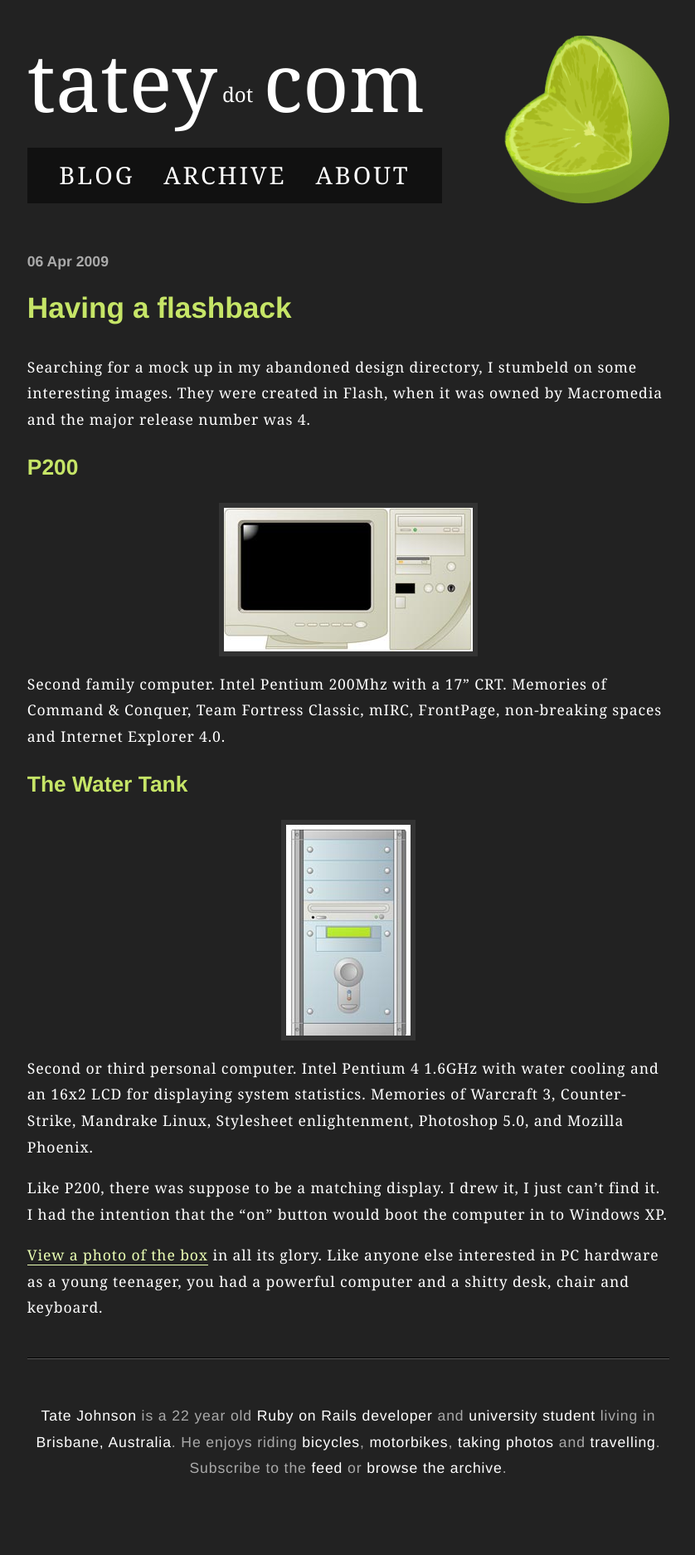
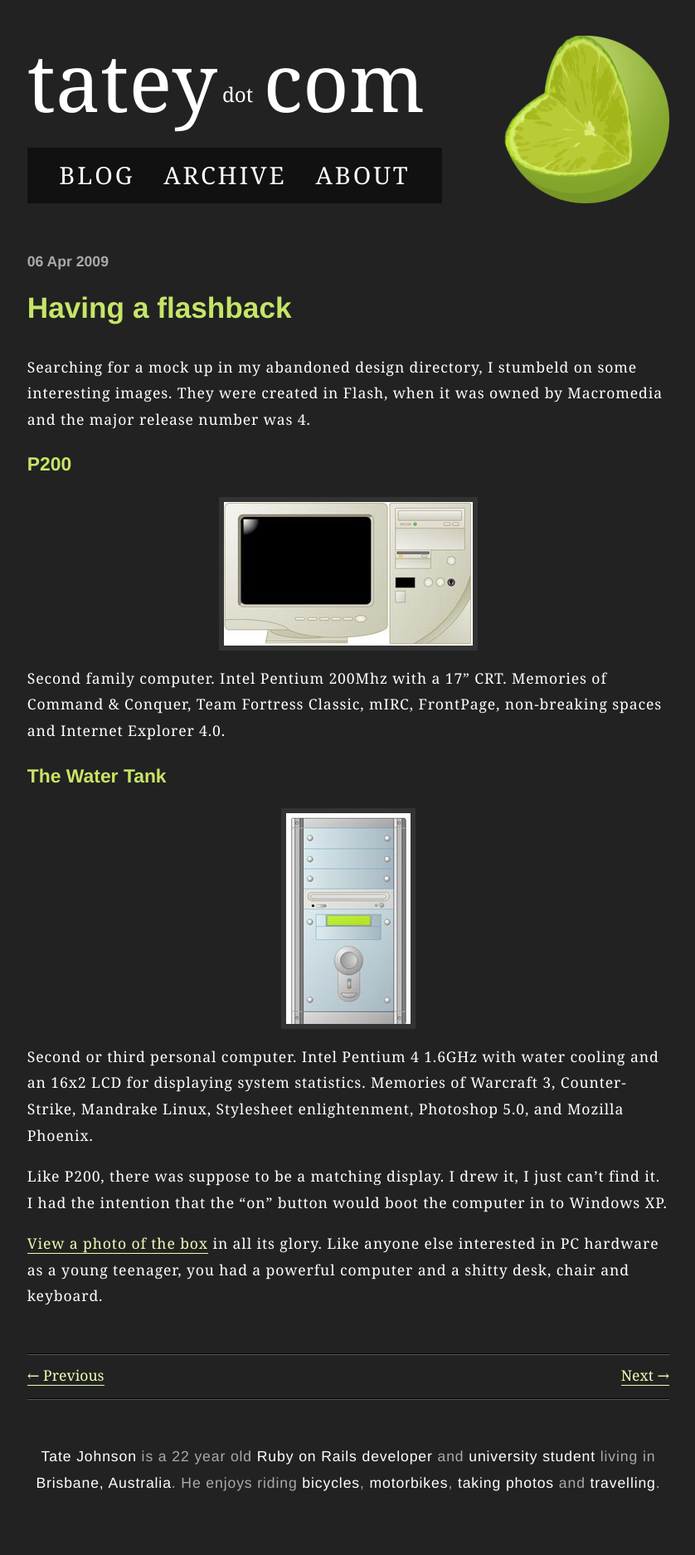
Before and after one commit to tatey/tatey.com, a Jekyll site: the page built from _posts/2009-04-06-having-a-flashback.markdown, in a window 1280 px wide. Shown: the whole page at 83% size, without its empty margins (220-1058 px from the left). Built offline with Jekyll 4.4.1, drawn with Linux system fonts in a browser that asks for light colours.

Commit message:
Added pagination for blog and individual posts

```diff
--- a/_config.yml
+++ b/_config.yml
@@ -1,2 +1,3 @@
 ---
 pygments: true
+paginate: 5
--- a/_includes/about.html
+++ b/_includes/about.html
@@ -1 +1 @@
-<p class="about"><a href="/about.html">Tate Johnson</a> is a 22 year old <a href="http://everydayhero.com.au">Ruby on Rails developer</a> and <a href="http://griffith.edu.au">university student</a> living in <a href="http://www.flickr.com/photos/23054854@N06/3319265306/in/set-72157614423917229/">Brisbane, Australia</a>. He enjoys riding <a href="http://www.flickr.com/photos/23054854@N06/3394817144/in/set-72157615974887999/">bicycles</a>, <a href="http://www.flickr.com/photos/23054854@N06/3580385131/in/set-72157619034796216/">motorbikes</a>, <a href="http://www.flickr.com/photos/23054854@N06/">taking photos</a> and <a href="http://www.flickr.com/photos/23054854@N06/collections/72157611344239429/">travelling</a>. Subscribe to the <a href="http://feeds2.feedburner.com/tatejohnson">feed</a> or <a href="/archive.html">browse the archive</a>.</p>
+<p class="about"><a href="/about.html">Tate Johnson</a> is a 22 year old <a href="http://everydayhero.com.au">Ruby on Rails developer</a> and <a href="http://griffith.edu.au">university student</a> living in <a href="http://www.flickr.com/photos/23054854@N06/3319265306/in/set-72157614423917229/">Brisbane, Australia</a>. He enjoys riding <a href="http://www.flickr.com/photos/23054854@N06/3394817144/in/set-72157615974887999/">bicycles</a>, <a href="http://www.flickr.com/photos/23054854@N06/3580385131/in/set-72157619034796216/">motorbikes</a>, <a href="http://www.flickr.com/photos/23054854@N06/">taking photos</a> and <a href="http://www.flickr.com/photos/23054854@N06/collections/72157611344239429/">travelling</a>.</p>
--- a/_layouts/post.html
+++ b/_layouts/post.html
@@ -5,10 +5,27 @@ layout: default
 <div class="post_date">{{ page.date | date_to_string }}</div>
 <h2>{{ page.title }}</h2>
 
-<div class="post">
-  {{ content }}
+{{ content }}
+
+<div class="paginator">
+  <hr/>
+
+  <div class="left_column">
+    {% if page.previous %}
+      <a href="{{ page.previous.url }}" title="{{ page.previous.title }}">&larr; Previous</a>
+    {% endif %}
+  </div>
+
+  <div class="right_column">
+    {% if page.next %}
+      <a href="{{ page.next.url }}" title="{{ page.next.title }}">Next &rarr;</a>
+    {% endif %}
+  </div>
+
+  <div class="clear_both">
+  </div>
+
+  <hr/>
 </div>
 
-<hr/>
-
 {% include about.html %}
--- a/archive.html
+++ b/archive.html
@@ -13,7 +13,3 @@ title: Archive
     </li>
   {% endfor %}
 </ol>
-
-<hr/>
-
-{% include about.html %}
--- a/sitemap.xml
+++ b/sitemap.xml
@@ -7,7 +7,6 @@ layout: nil
   <url>
     <loc>http://tatey.com{{ post.id }}.html</loc>
     <lastmod>{{ post.date | date: "%Y-%m-%d" }}</lastmod>
-    <changefreq>never</changefreq>
   </url>
   {% endfor %}
   <url>
@@ -18,7 +17,6 @@ layout: nil
   <url>
     <loc>http://tatey.com/about.html</loc>
     <lastmod>2009-07-26</lastmod>
-    <changefreq>yearly</changefreq>
   </url>
   <url>
     <loc>http://tatey.com/archive.html</loc>
--- a/stylesheets/screen.css
+++ b/stylesheets/screen.css
@@ -21,6 +21,11 @@ body
   max-width: 90%;
   margin: 0 auto;
   padding-bottom: 3em;
+}
+
+ul
+{
+  list-style-type: square;
 }
 
 div#header
@@ -157,7 +162,7 @@ h2
 
 h3
 {
-  font-size: 1.5em;
+  font-size: 1.3em;
   font-weight: bold;
   color: #c6e567;
 }
@@ -245,12 +250,7 @@ ul.images
     margin-bottom: 1.5em;
   }
 
-/* Other */
-
-ul
-{
-  list-style-type: square;
-}
+/* Archive */
 
 ol.archive
 {
@@ -268,6 +268,53 @@ ol.archive span.date
   text-align: right;
 }
 
+/* Pagination */
+
+div.left_column,
+div.right_column,
+form.center_column
+{
+  border-bottom: 3px solid #222;
+}
+
+div.left_column,
+div.right_column
+{
+  width: 25%;
+}
+
+div.left_column
+{
+  float: left;
+}
+
+div.right_column
+{
+  float: right;
+  text-align: right;
+}
+
+form.center_column
+{
+  float: left;
+  width: 50%;
+}
+
+  form.center_column fieldset
+  {
+    padding: 0;
+    margin: 0;
+    border: none;
+    text-align: center;
+  }
+
+div.paginator
+{
+  margin: 3em 0;
+}
+
+/* Other */
+
 div.post_date
 {
   margin: 0;
@@ -276,16 +323,20 @@ div.post_date
   color: #aaa;
 }
 
-div.clear_both
-{
-  clear: both;
-}
-
 hr
 {
-  margin: 2.5em 0 3em 0;
   border-top: 1px solid #010101;
   border-bottom: 1px solid #575757;
   border-right: none;
   border-left: none;
 }
+
+hr.post
+{
+  margin: 3em 0 3.5em 0;
+}
+
+div.clear_both
+{
+  clear: both;
+}
```
Also changed, not shown: index.html (+39 -2 lines).
